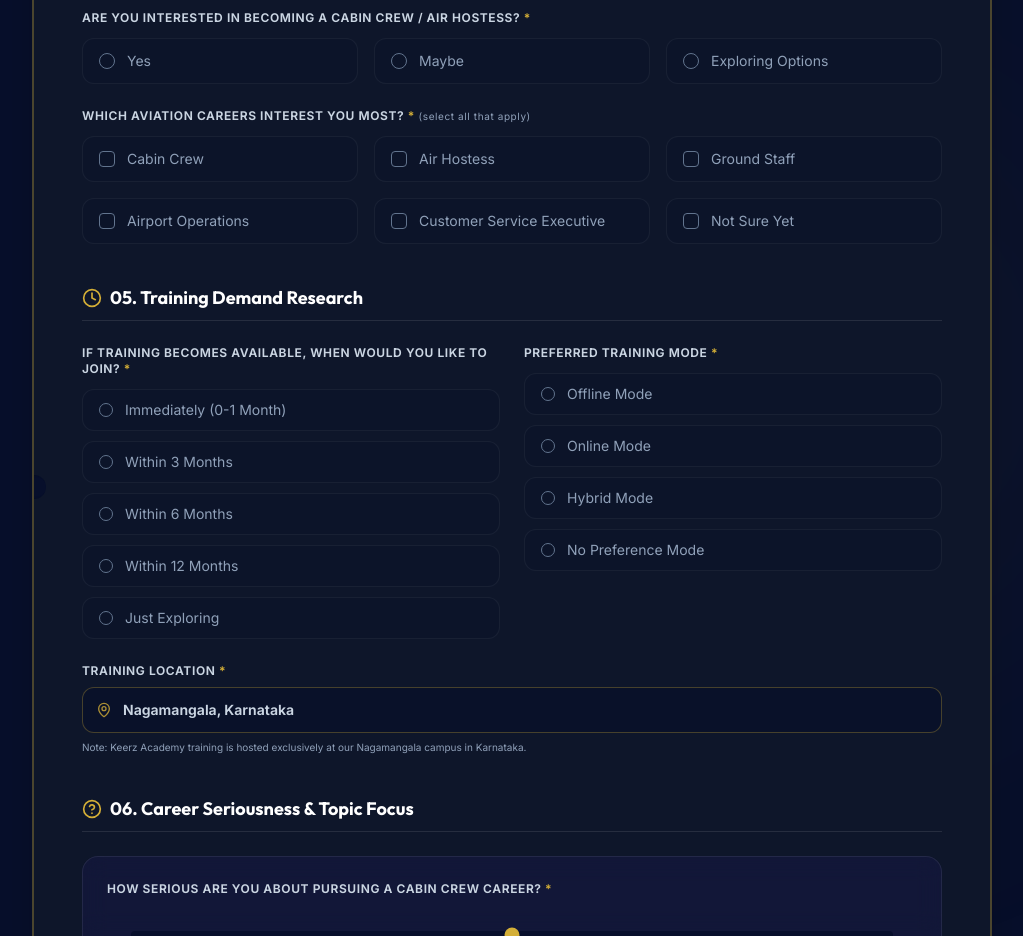
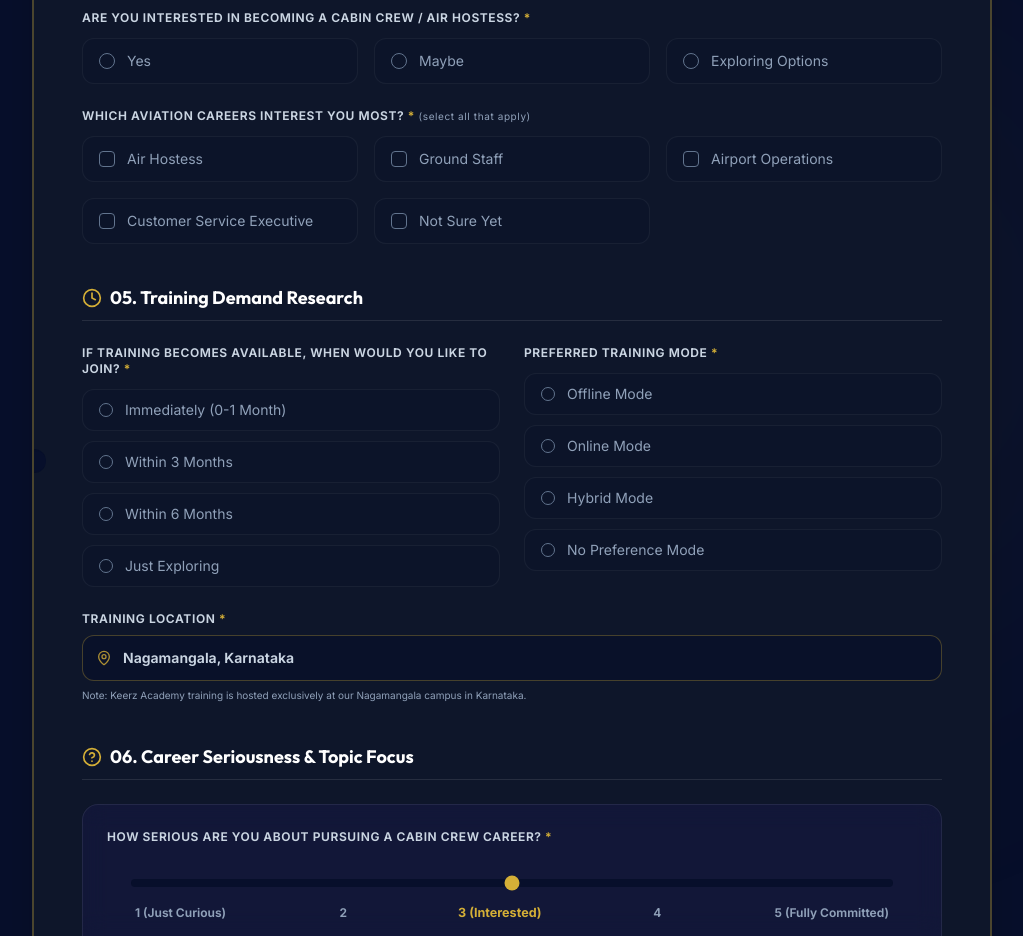
Before and after one commit to Vilas8/Keerz, a React (Vite) app: page / in a window 1280 px wide. Shown: the part 4180-5116 px from the top of the page, without its empty margins (128-1151 px from the left). Built offline with nearby package versions, Linux system fonts and the light colour scheme; no server answers.

Commit message:
feat: remove Cabin Crew and Within 12 Months options from career interest and timeline lists

```diff
--- a/src/components/SurveyForm.jsx
+++ b/src/components/SurveyForm.jsx
@@ -526,7 +526,7 @@ export default function SurveyForm({ onSubmitSuccess }) {
                 </label>
                 <div className="grid grid-cols-1 sm:grid-cols-2 md:grid-cols-3 gap-4">
                   {[
-                    'Cabin Crew', 'Air Hostess', 'Ground Staff',
+                    'Air Hostess', 'Ground Staff',
                     'Airport Operations', 'Customer Service Executive', 'Not Sure Yet'
                   ].map(career => {
                     const isChecked = formData.selectedCareers.includes(career);
@@ -575,7 +575,6 @@ export default function SurveyForm({ onSubmitSuccess }) {
                       'Immediately (0-1 Month)',
                       'Within 3 Months',
                       'Within 6 Months',
-                      'Within 12 Months',
                       'Just Exploring'
                     ].map(timeline => (
                       <label
--- a/src/utils/supabaseClient.js
+++ b/src/utils/supabaseClient.js
@@ -40,8 +40,8 @@ const seedDemoData = () => {
       ];
 
       const qualifications = ['12th Pass', 'Diploma', 'Graduate', 'Post Graduate'];
-      const careers = ['Cabin Crew', 'Air Hostess', 'Ground Staff', 'Airport Operations', 'Customer Service Executive'];
-      const timelines = ['Immediately (0-1 Month)', 'Within 3 Months', 'Within 6 Months', 'Within 12 Months', 'Just Exploring'];
+      const careers = ['Air Hostess', 'Ground Staff', 'Airport Operations', 'Customer Service Executive'];
+      const timelines = ['Immediately (0-1 Month)', 'Within 3 Months', 'Within 6 Months', 'Just Exploring'];
       const trainingModes = ['Offline', 'Online', 'Hybrid', 'No Preference'];
       const trainingTopics = [
         'Grooming & Presentation', 'Communication Skills', 'Public Speaking',
```
